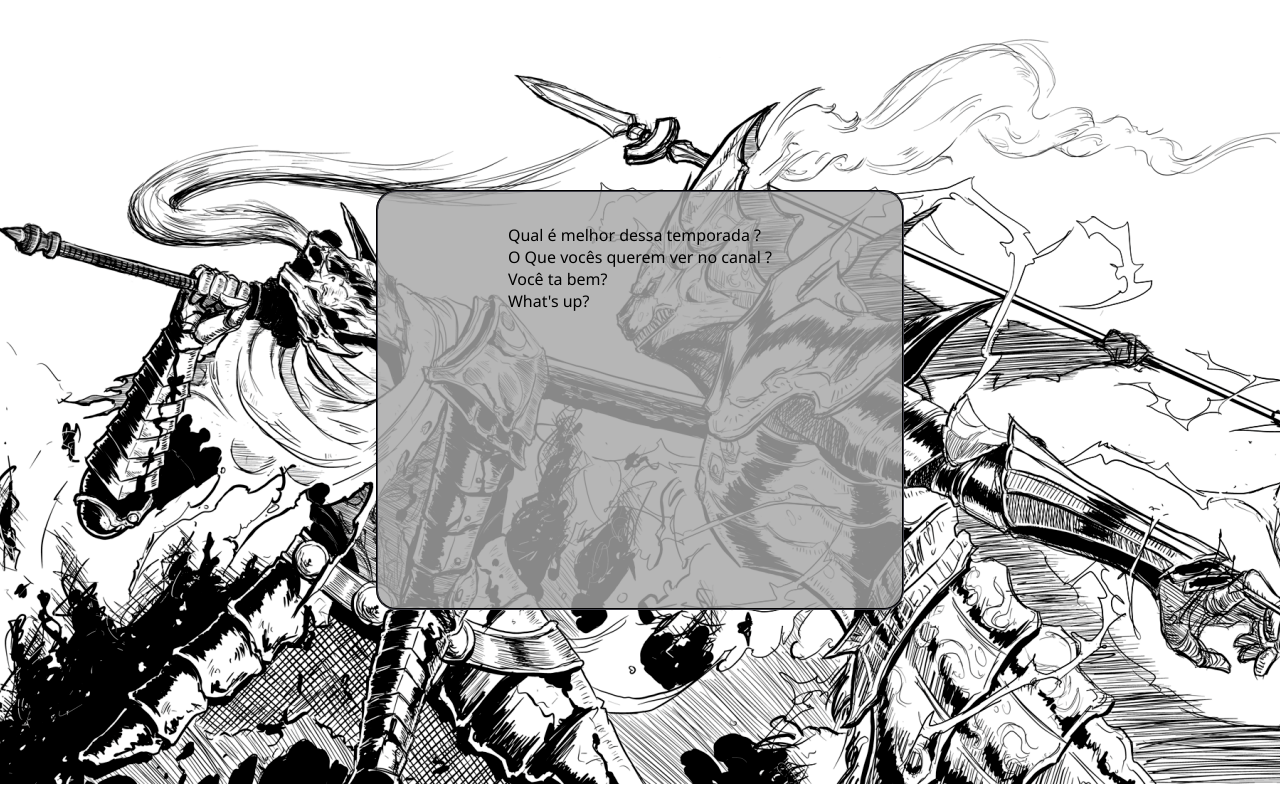
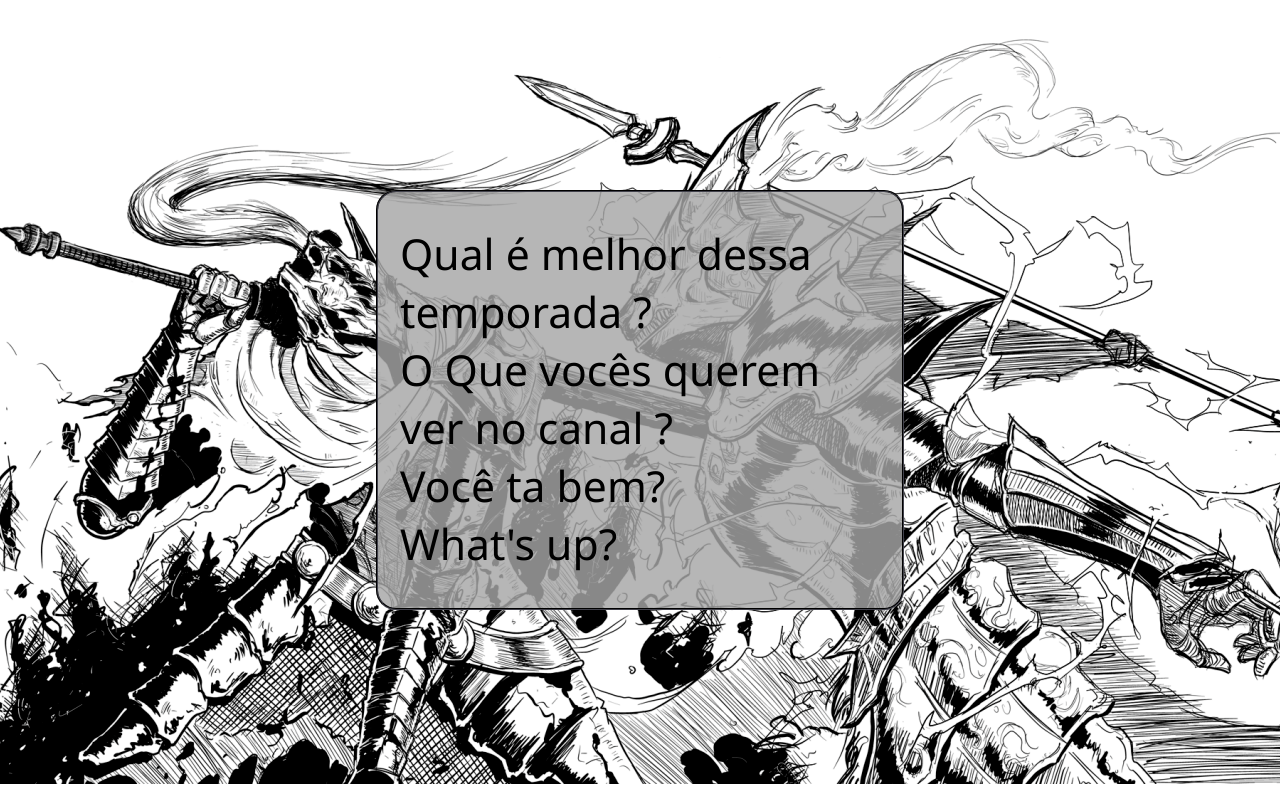
Before and after one commit to Call333/Django-App-polls, a Django app: page /polls/ in a window 1280 px wide. Run offline with Django 4.2, Linux system fonts and the light colour scheme; data comes from the database, SQL or seed files in the repository.

Commit message:
font-size 32pt

```diff
--- a/polls/static/polls/index.css
+++ b/polls/static/polls/index.css
@@ -21,6 +21,7 @@ body {
 a {
     color: black;
     text-decoration: none;
+    font-size: 32pt;
 }
 ul {
     color: #000;
```
